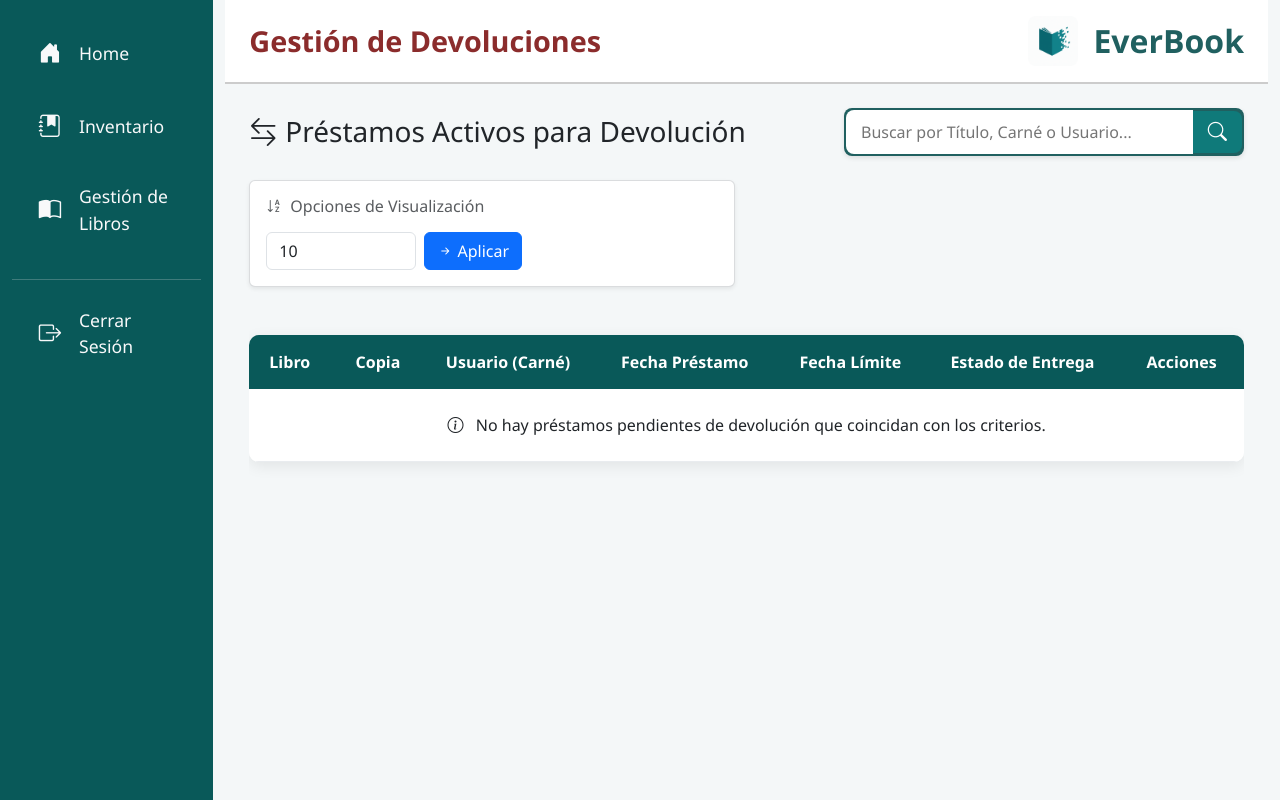
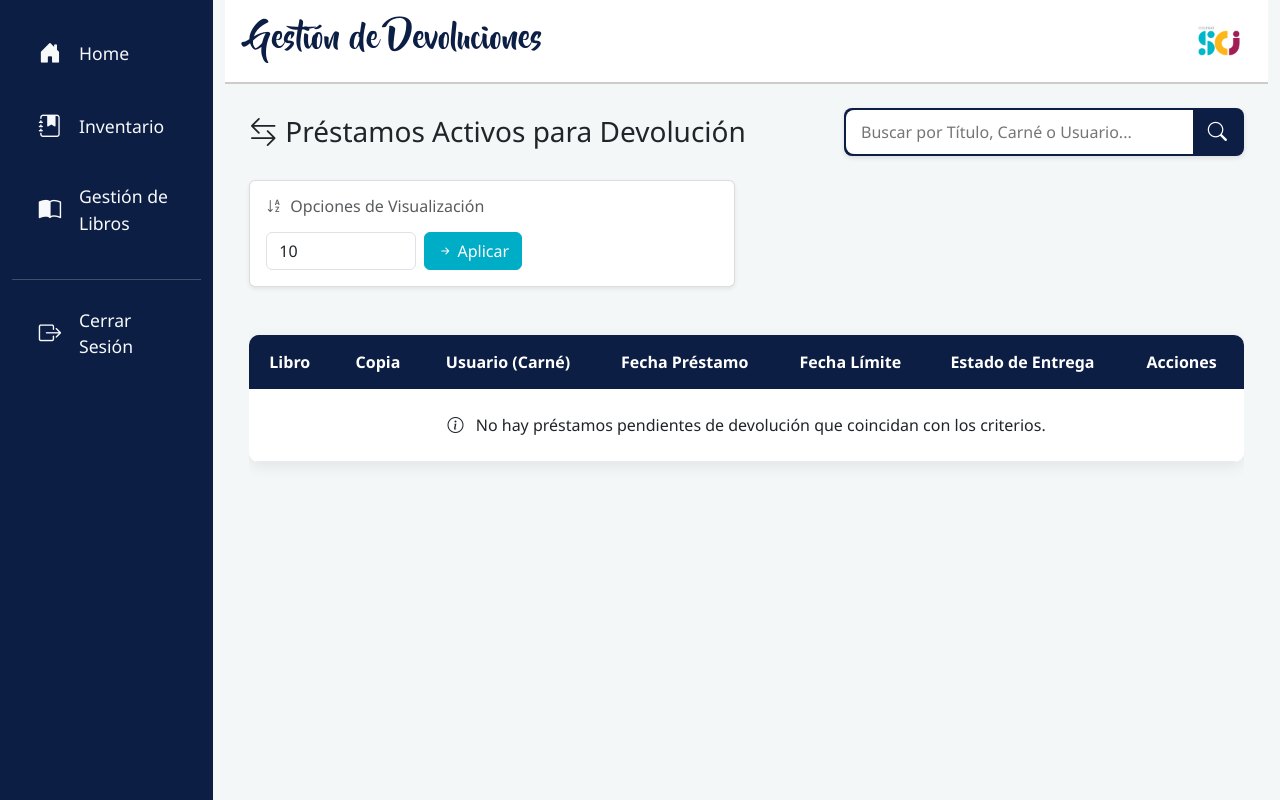
Before and after one commit to sofiadelva/Proyecto-Biblioteca, a CodeIgniter 4 app: the page made by app/Views/Bibliotecario/Gestion/devoluciones.php in a window 1280 px wide. Run offline with PHP 8.4 and a stand-in for CodeIgniter, Linux system fonts and the light colour scheme; the template is opened without the code that fills it, so the values that code supplies are empty; some libraries are stand-ins or nearby versions.

Commit message:
Código diseño bibliotecario

```diff
--- a/app/Views/Bibliotecario/Gestion/devoluciones.php
+++ b/app/Views/Bibliotecario/Gestion/devoluciones.php
@@ -116,11 +116,11 @@ $this->section('contenido');
                     <?php endif; ?>
                 </td>
                 <td>
-                    <a href="<?= base_url('devoluciones/confirmar/'.$prestamo['prestamo_id']); ?>"
-                        class="btn btn-sm text-white shadow-sm"
-                        style="background-color:#206060;"
-                        onclick="return confirm('¿Confirmar la devolución del libro [<?= esc($prestamo['titulo']) ?>] por parte de [<?= esc($prestamo['nombre_usuario']) ?>]?')">
-                        <i class="bi bi-box-arrow-in-down-right me-1"></i> Devolver
+                     <a href="<?= base_url('devoluciones/confirmar/'.$prestamo['prestamo_id']); ?>"
+                    class="btn btn-sm text-white shadow-sm"
+                    style="background-color:#00ADC6;"
+                     onclick="return confirm('¿Confirmar la devolución del libro [<?= esc($prestamo['titulo']) ?>] por parte de [<?= esc($prestamo['nombre_usuario']) ?>]?')">
+                    <i class="bi bi-box-arrow-in-down-right me-1"></i> Devolver
                     </a>
                 </td>
             </tr>
--- a/app/Views/Bibliotecario/Gestion/index.php
+++ b/app/Views/Bibliotecario/Gestion/index.php
@@ -33,7 +33,7 @@ Gestión de Libros
         <!-- Botón que redirige a la sección de devoluciones -->
         <a href="<?= base_url('devoluciones'); ?>"
            class="btn btn-success btn-lg px-4 py-3"
-           style="background-color:#0f7a7a; border:none;">
+           style="background-color:#0C1E44; border:none;">
             <i class="bi bi-arrow-repeat me-2"></i> Agregar Devolución
         </a>
     </div>
--- a/app/Views/Bibliotecario/Gestion/prestamos.php
+++ b/app/Views/Bibliotecario/Gestion/prestamos.php
@@ -20,7 +20,7 @@ $this->section('contenido');
 <div class="card shadow-sm border-0 mb-4 p-4" style="border-radius: 12px;">
 
     <h2 class="section-title mb-4 pb-2 border-bottom">
-        <i class="bi bi-arrow-right-circle-fill me-2" style="color: #206060;"></i>
+        <i class="bi bi-arrow-right-circle-fill me-2" style="color: #0C1E44;"></i>
         Registrar Nuevo Préstamo
     </h2>
 
@@ -98,7 +98,7 @@ $this->section('contenido');
             <a href="<?= base_url('gestion_libros'); ?>" class="btn btn-secondary px-4 py-2 shadow-sm">
                 <i class="bi bi-arrow-left-short"></i> Regresar
             </a>
-            <button type="submit" class="btn text-white px-4 py-2 shadow" style="background-color:#206060;">
+            <button type="submit" class="btn text-white px-4 py-2 shadow" style="background-color:#A01E53;">
                 <i class="bi bi-plus-circle-fill me-2"></i> Confirmar Préstamo
             </button>
         </div>
@@ -108,7 +108,7 @@ $this->section('contenido');
 
 <style>
     .section-title {
-        color: #206060;
+        color: #0C1E44;
         font-weight: 700;
         font-size: 1.75rem;
     }
--- a/app/Views/Plantillas/plantilla_biblio.php
+++ b/app/Views/Plantillas/plantilla_biblio.php
@@ -7,15 +7,33 @@
 <link rel="stylesheet" href="https://cdn.jsdelivr.net/npm/bootstrap-icons@1.10.5/font/bootstrap-icons.css" />
 <link href="https://cdn.jsdelivr.net/npm/select2@4.1.0-rc.0/dist/css/select2.min.css" rel="stylesheet" />
 <link href="https://cdn.jsdelivr.net/npm/@ttskch/select2-bootstrap4-theme@1.5.0/dist/select2-bootstrap4.min.css" rel="stylesheet" />
+
 <?= $this->renderSection('head'); ?>
+
 <style>
+/* ---------------------------------------------------------------------- */
+/* DECLARACIÓN DE FUENTE PERSONALIZADA */
+/* ---------------------------------------------------------------------- */
+@font-face {
+    font-family: 'beyond_the_mountains';
+    /* Asegúrate de que la ruta y el formato (otf) sean correctos para tu entorno */
+    src: url('<?= base_url('fonts/beyond_the_mountains.otf') ?>') format('opentype');
+    font-weight: normal;
+    font-style: normal;
+    font-display: swap;
+}
+
+/* Variables de color de la plantilla de Administrador */
 :root {
---color-primary: #206060;
---color-secondary-teal: #0f7a7a;
+    --color-primary: #0C1E44; /* Azul Marino Oscuro (Sidebar, Título, Tablas) */
+    --color-secondary-blue: #6884BD; /* Azul Medio/Claro (Hover de Sidebar) */
     --color-text-dark: #343a40;
     --color-border-light: #e0e0e0;
---color-admin-title: #8b2c2c;
+    --color-accent: #00ADC6; /* Azul Cian/Turquesa (Botones Primarios) */
+    --color-danger: #A01E53; /* Borgoña Oscuro (Botón Eliminar) */
+    --color-warning: #FBB800; /* Amarillo/Naranja (Botón Editar) */
 }
+
 body, html {
     height: 100%;
     margin: 0;
@@ -23,10 +41,14 @@ font-family: 'Segoe UI', Tahoma, Geneva, Verdana, sans-serif;
     background-color: #f4f7f8;
     color: var(--color-text-dark);
 }
+
 /* Sidebar */
+.bg-danger {
+    background-color:#A01E53 !important;
+}
 .sidebar {
     min-height: 100vh;
-background-color: #095959;
+    background-color: var(--color-primary); /* #0C1E44 */
     color: #f8f9fa;
     padding-top: 20px;
 }
@@ -62,11 +85,15 @@ padding: 16px 24px;
     background: #ffffff;
     border-bottom: 2px solid #ccc;
 }
+
+/* APLICACIÓN DE LA NUEVA FUENTE AL TÍTULO */
 .header-bar .title {
-font-size: 1.8rem;
-font-weight: 600;
-color: var(--color-admin-title);
+    font-family: 'beyond_the_mountains', cursive;
+    font-size: 2rem;
+    font-weight: normal;
+    color: var(--color-primary);
 }
+
 .header-bar .header-logo {
     display: flex;
     align-items: center;
@@ -116,7 +122,7 @@ overflow: hidden;
     box-shadow: 0 4px 15px rgba(0, 0, 0, 0.08);
 }
 .clean-table thead th {
-background-color: #095959;
+    background-color: var(--color-primary); /* #0C1E44 */
     color: #ffffff;
     font-weight: 600;
     padding: 15px 20px;
@@ -133,23 +139,65 @@ background-color: #f4f7f8;
     padding: 12px 20px;
     vertical-align: middle;
 }
-/* Estilos de Botones de Acción de la tabla */
+
+/* 1. Botón Editar: color #FBB800 (Amarillo/Naranja) */
 .clean-table .btn-accion-editar {
-background-color: #f0ad4e;
-color: #ffffff;
+    background-color: var(--color-warning) !important; /* #FBB800 */
+    color: #000000 !important;
     padding: 6px 12px;
     border-radius: 5px;
     font-weight: 500;
     text-decoration: none;
+    transition: background-color 0.2s;
 }
+.clean-table .btn-accion-editar:hover {
+    background-color: #d8a200 !important;
+}
+
+/* 2. Botón Eliminar: color #A01E53 (Borgoña Oscuro) */
 .clean-table .btn-accion-eliminar {
-background-color: #c75447;
-color: #ffffff;
+    background-color: var(--color-danger) !important; /* #A01E53 */
+    color: #ffffff !important;
     padding: 6px 12px;
     border-radius: 5px;
     font-weight: 500;
     text-decoration: none;
+    transition: background-color 0.2s;
 }
+.clean-table .btn-accion-eliminar:hover {
+    background-color: #841843 !important;
+}
+
+/* 3. Botón Info/Ejemplares (btn-info): color #0C1E44 (Azul Marino Oscuro) */
+.clean-table .btn-info,
+.clean-table .btn-info:focus,
+.clean-table .btn-info:active {
+    background-color: var(--color-primary) !important; /* #0C1E44 */
+    border-color: var(--color-primary) !important;
+    color: #ffffff !important;
+    transition: background-color 0.2s;
+}
+.clean-table .btn-info:hover {
+    background-color: #081634 !important;
+    border-color: #081634 !important;
+}
+
+/* SOBREESCRITURA DE ESTILOS DE BOOTSTRAP */
+.btn-primary,
+.btn-secondary {
+    background-color: var(--color-accent) !important; /* #00ADC6 */
+    border-color: var(--color-accent) !important;
+    color: #ffffff !important;
+}
+.btn-primary:hover, .btn-secondary:hover {
+    background-color: #008fa3 !important;
+    border-color: #008fa3 !important;
+}
+.btn-danger{
+    background-color: var(--color-danger); /* #A01E53 */
+}
+
+
 /* Estilo de la barra de búsqueda */
 .search-bar-container {
     display: flex;
@@ -170,7 +218,7 @@ outline: none;
     color: var(--color-text-dark);
 }
 .search-bar-container .search-icon {
-background-color: var(--color-secondary-teal);
+    background-color: var(--color-primary);
     color: #ffffff;
     border: none;
     padding: 10px 15px;
@@ -213,30 +277,38 @@ href="<?= base_url('gestion_libros'); ?>">
                         </a>
                     </li>
                     <hr style="margin: 15px 0; border-color: var(--color-border-light);">
+
                 <li class="nav-item">
                     <a class="nav-link" href="<?= base_url('login/salir') ?>">
                         <i class="bi bi-box-arrow-right"></i> Cerrar Sesión
                     </a>
                 </li>
+
                 </ul>
             </nav>
+
             <main class="col-md-10">
                 <div class="header-bar">
                     <div class="title"><?= $this->renderSection('titulo'); ?></div>
+
                     <div class="header-logo">
-<img src="<?= base_url('fotos/generated-image.png') ?>" class="logo-img" alt="Logo" />
-<span>EverBook</span>
+                        <img src="<?= base_url('fotos/scj.png') ?>" class="logo-img" alt="Logo SCJ" />
+
                     </div>
                 </div>
+
                 <div class="p-4">
                     <?= $this->renderSection('contenido'); ?>
                 </div>
             </main>
         </div>
     </div>
+
+
     <script src="https://code.jquery.com/jquery-3.7.1.min.js"></script>
     <script src="https://cdn.jsdelivr.net/npm/bootstrap@5.3.0/dist/js/bootstrap.bundle.min.js"></script>
     <script src="https://cdn.jsdelivr.net/npm/select2@4.1.0-rc.0/dist/js/select2.min.js"></script>
+
     <?= $this->renderSection('scripts'); ?>
 </body>
 </html>
```
Also changed, not shown: other parts of app/Views/Plantillas/plantilla_biblio.php (+21 -25 lines). Lines whose indentation alone changed are shown as unchanged.
